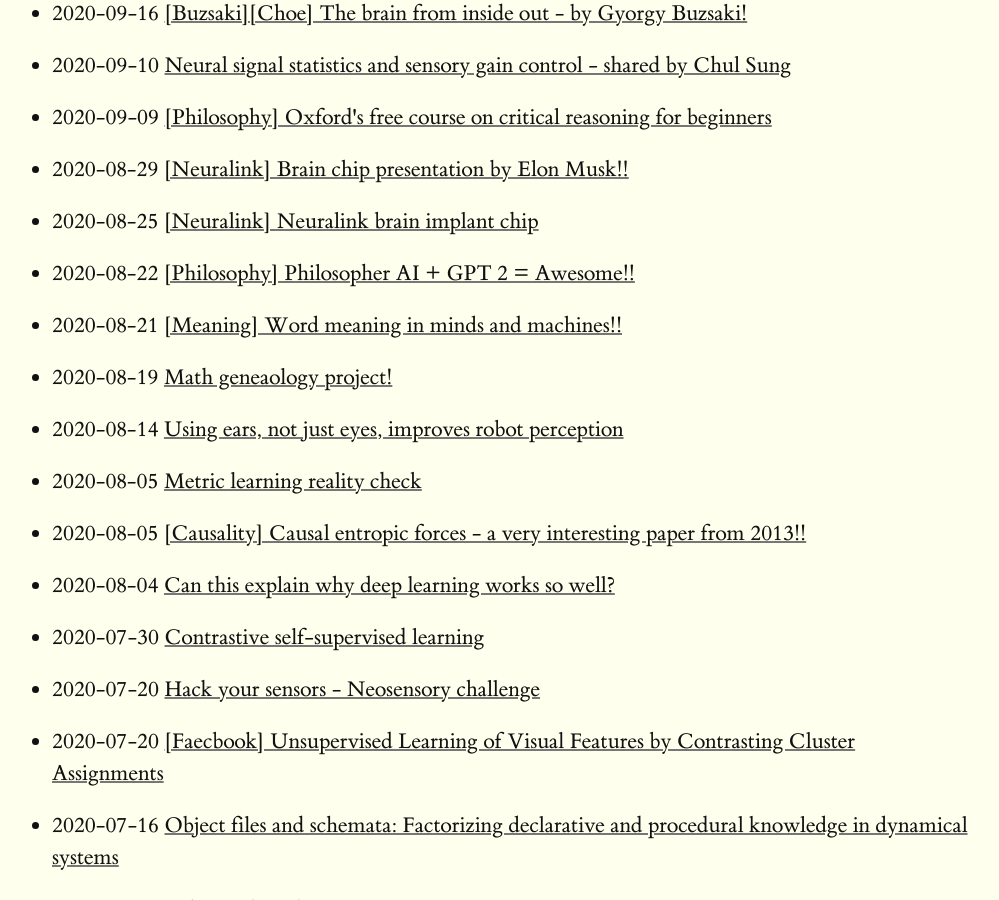
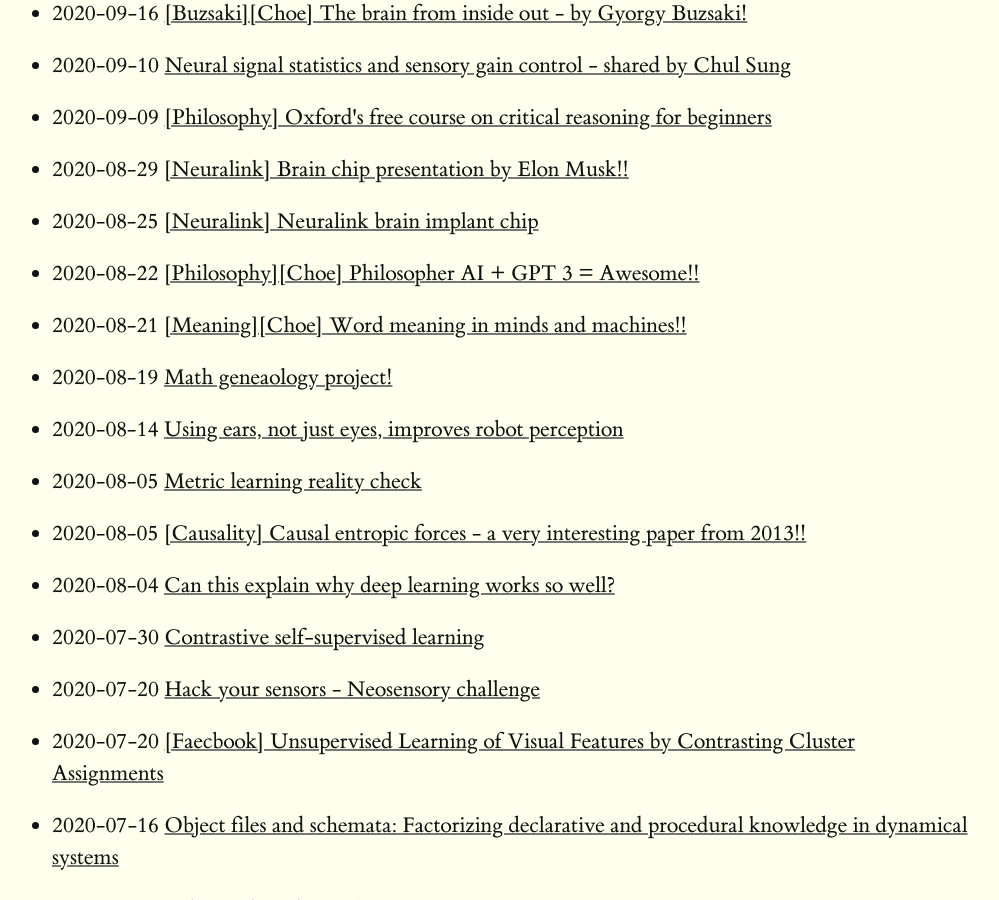
Before and after one commit to yschoe/yschoe.github.io, a Jekyll site: the page built from blog.md, in a window 1280 px wide and 900 px high, scrolled down 11122 px. Shown: the whole window, without its empty margins (148-1147 px from the left). Built offline with Jekyll 4.4.1, drawn with Linux system fonts in a browser that asks for light colours; some of the changed lines change nothing that is shown.

Commit message:
post fix

```diff
--- a/_posts/2020-08-21--Meaning--Word-meaning-in-minds-and-machines--.markdown
+++ b/_posts/2020-08-21--Meaning--Word-meaning-in-minds-and-machines--.markdown
@@ -1,6 +1,6 @@
 ---
 layout: post
-title:  "[Meaning] Word meaning in minds and machines!!"
+title:  "[Meaning][Choe] Word meaning in minds and machines!!"
 date:   August 21, 2020
 categories: none
 ---
@@ -32,7 +32,7 @@
 
 
 
-Yoonsuck Choe --
+### Choe comments:
 
 Also see the concept of language game by famous philosopher Wittgenstein:
 A language-game (German: Sprachspiel) is a philosophical concept developed by Ludwig Wittgenstein, referring to simple examples of language use and the actions into which the language is woven. Wittgenstein argued that a word or even a sentence has meaning only as a result of the “rule” of the “game” being played. Depending on the context, for example, the utterance “Water!” could be an order, the answer to a question, or some other form of communication.
--- a/_posts/2020-08-22--Philosophy--Philosopher-AI---GPT-----Awesome--.markdown
+++ b/_posts/2020-08-22--Philosophy--Philosopher-AI---GPT-----Awesome--.markdown
@@ -1,6 +1,6 @@
 ---
 layout: post
-title:  "[Philosophy] Philosopher AI + GPT 2 = Awesome!!"
+title:  "[Philosophy][Choe] Philosopher AI + GPT 3 = Awesome!!"
 date:   August 22, 2020
 categories: none
 ---
```
